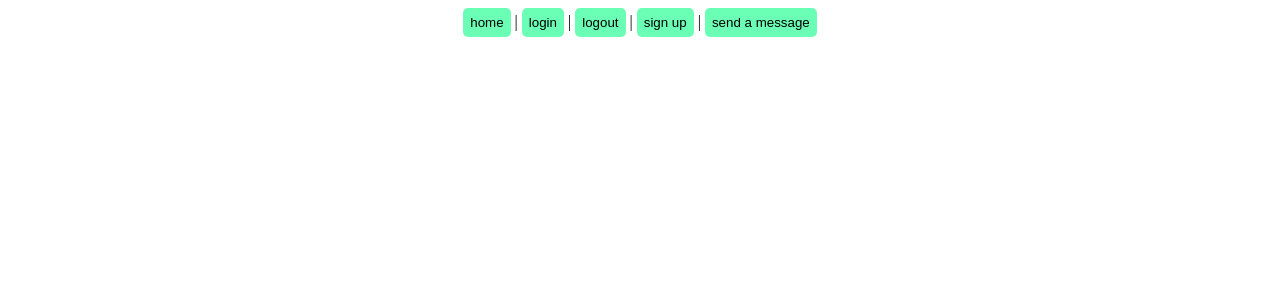
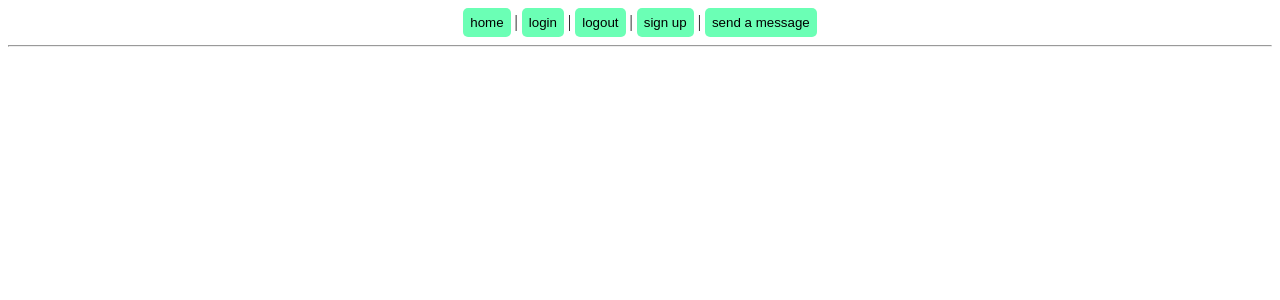
Before and after one commit to alibabajani91/HamSeda, a Flask app: page / in a window 1280 px wide. Shown: the top 300 px of the page. Run offline with Flask 3, Linux system fonts and the light colour scheme.

Commit message:
added msg to html files

```diff
--- a/static/styles/style.css
+++ b/static/styles/style.css
@@ -13,3 +13,8 @@
 .fields{
     margin: 7px;
 }
+.message{
+    text-align: center;
+    margin-top: 10px;
+    margin-bottom: 10px;
+}
--- a/templates/home.html
+++ b/templates/home.html
@@ -15,5 +15,7 @@
                 |
                 <a href="/send_message"><button class="header-button"> send a message </button></a>
         </div>
+        <hr>
+        <h3 class="message">{{ msg }}</h3>
     </body>
 </html>
--- a/templates/login.html
+++ b/templates/login.html
@@ -16,6 +16,7 @@
                 <a href="/send_message"><button class="header-button"> send a message </button></a>
         </div>
         <hr>
+        <h3 class="message">{{ msg }}</h3>
         <form action="" method="post" class="login">
             <span>username:</span>
             <input type="text" name="username" class="fields">
```
